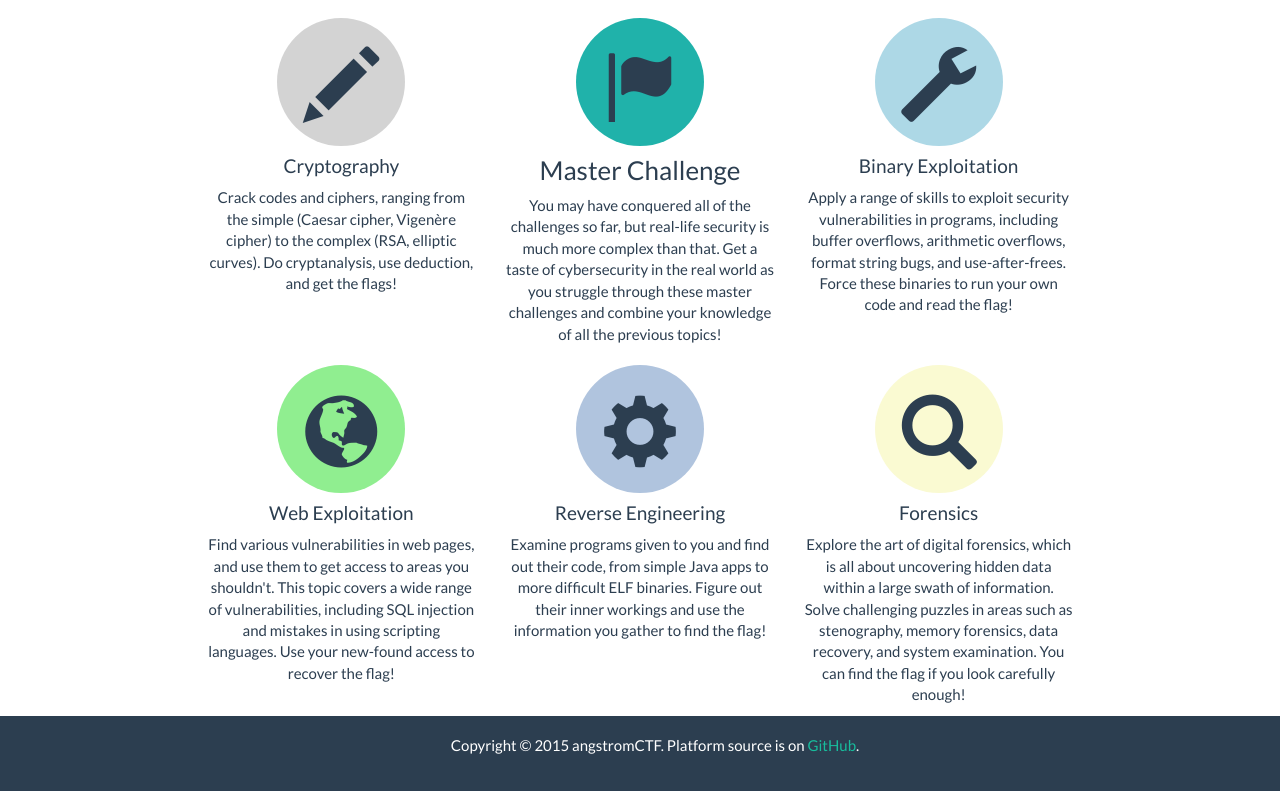
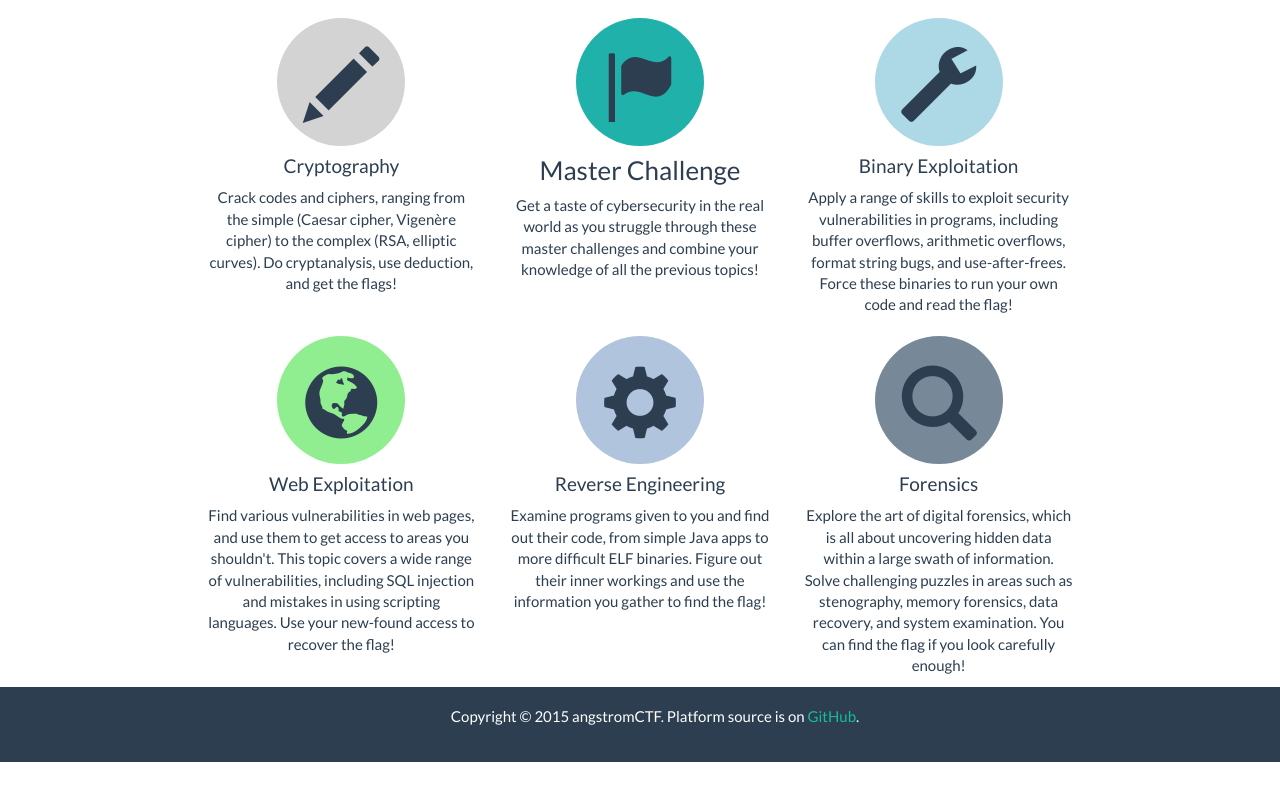
Before and after one commit to angstromctf/djangoctf, a Django app: page / in a window 1280 px wide. Shown: the part 255-1046 px from the top of the page. After the commit the page ends 1017 px from the top, so only its background shows below. Run offline with Django 3.2, Linux system fonts and the light colour scheme; some libraries are stand-ins or nearby versions.

Commit message:
Slight changes

```diff
--- a/ctfapp/templates/index.html
+++ b/ctfapp/templates/index.html
@@ -31,7 +31,6 @@ various categories:<br/><br/>
     <div class="col-lg-4">
         <div class="category-icon" style="background-color: lightseagreen;"><span class="glyphicon glyphicon-flag" aria-hidden="true"></span></div>
         <h3 class="category">Master Challenge</h3>
-        You may have conquered all of the challenges so far, but real-life security is much more complex than that.
         Get a taste of cybersecurity in the real world as you struggle through these master challenges and
         combine your knowledge of all the previous topics!
     </div>
@@ -61,7 +60,7 @@ various categories:<br/><br/>
         Figure out their inner workings and use the information you gather to find the flag!
     </div>
     <div class="col-lg-4">
-        <div class="category-icon" style="background-color: lightgoldenrodyellow;"><span class="glyphicon glyphicon-search" aria-hidden="true"></span></div>
+        <div class="category-icon" style="background-color: lightslategray;"><span class="glyphicon glyphicon-search" aria-hidden="true"></span></div>
         <h4 class="category">Forensics</h4>
 
         Explore the art of digital forensics, which is all about uncovering hidden data within a
```
